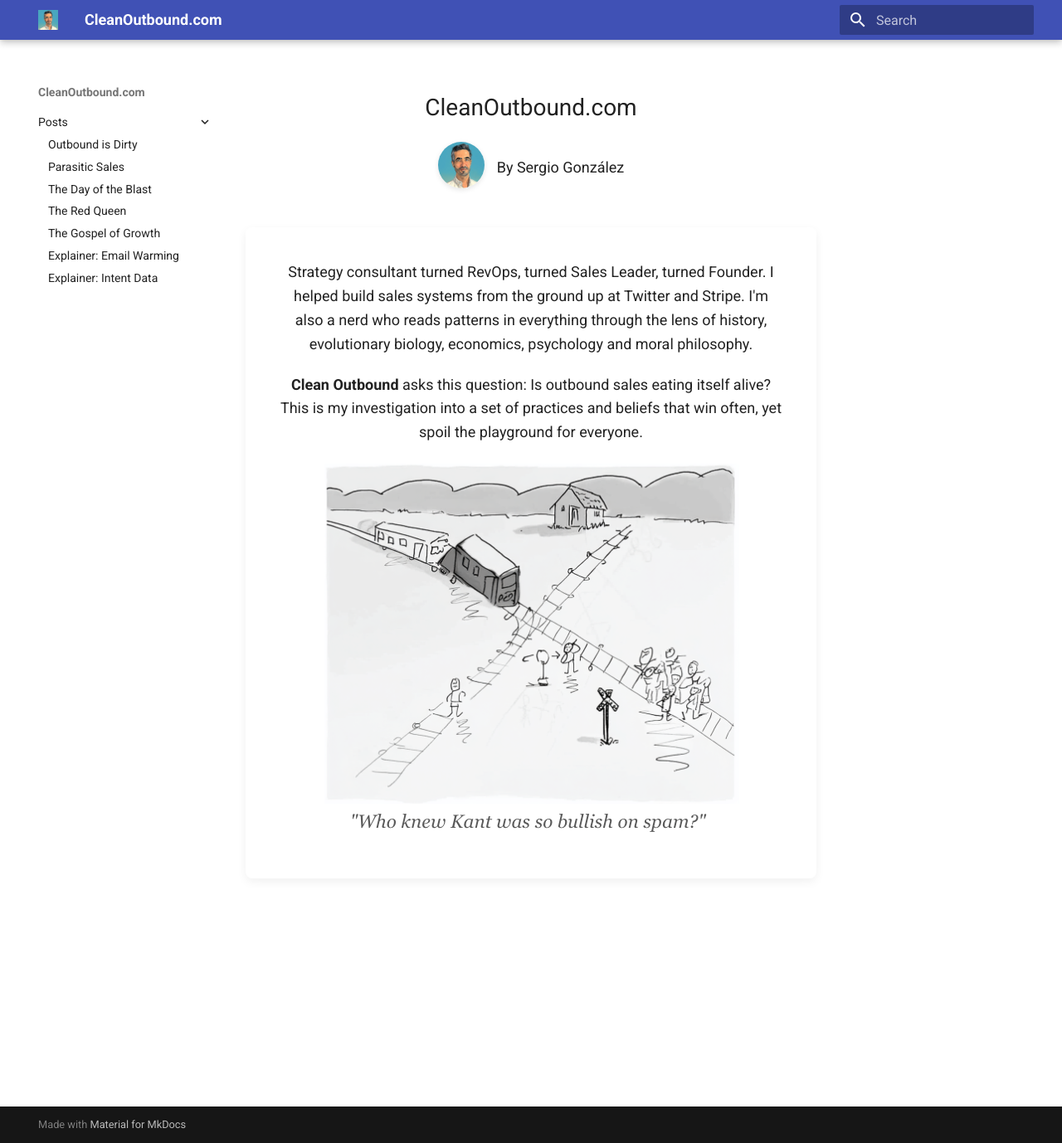
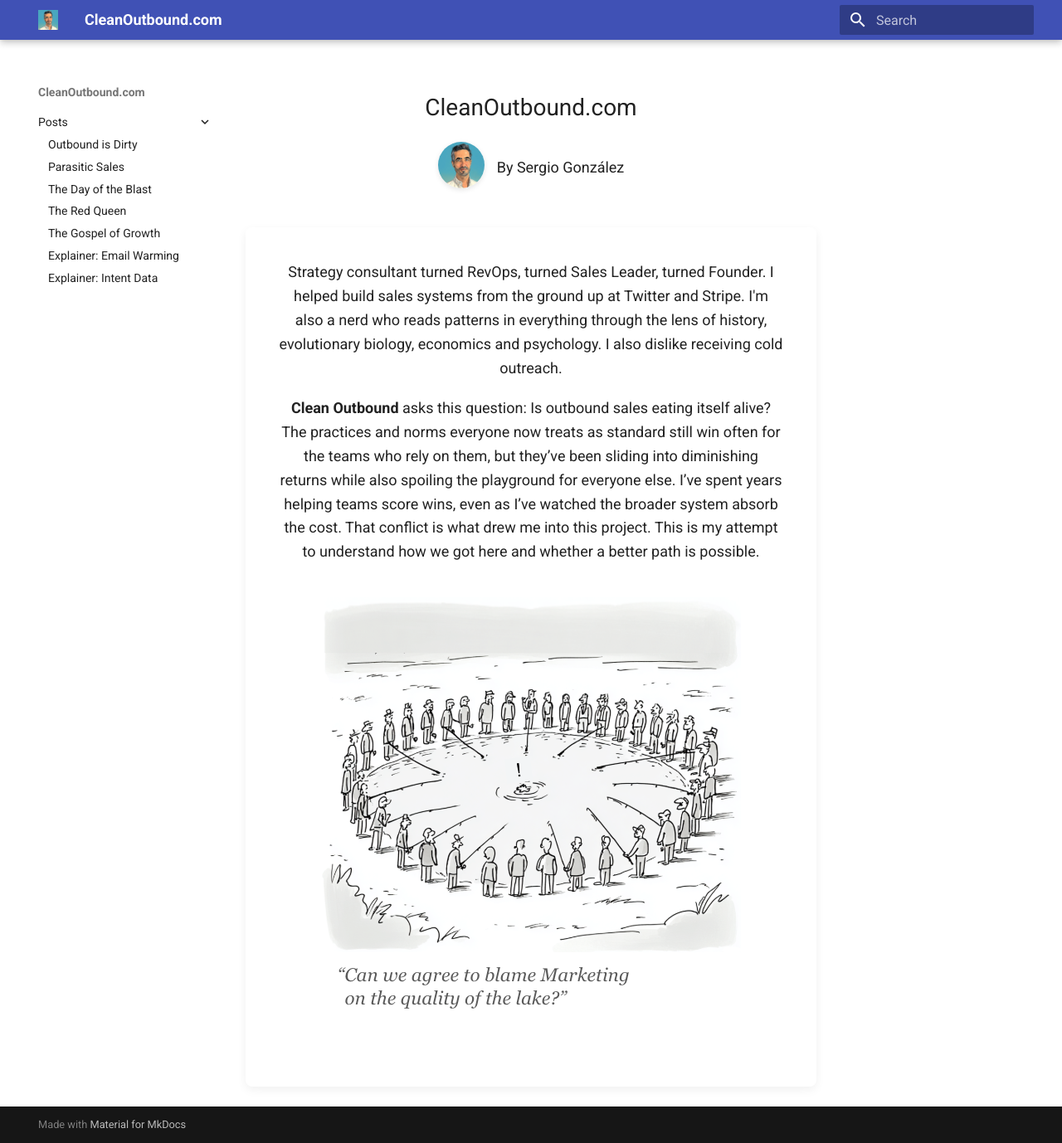
Before and after one commit to sergigon1979/cleanoutbound, an MkDocs documentation site: the page built from docs/index.md, in a window 1280 px wide and 1378 px high. Shown: the whole window at 83% size. Built offline with MkDocs 1.6.1 and Material for MkDocs 9.7.7, drawn with Linux system fonts in a browser that asks for light colours.

Commit message:
Update hero text and cartoon image

```diff
--- a/docs/index.md
+++ b/docs/index.md
@@ -21,13 +21,15 @@
 <div class="hero">
 
 <p>
-Strategy consultant turned RevOps, turned Sales Leader, turned Founder. I helped build sales systems from the ground up at Twitter and Stripe. I'm also a nerd who reads patterns in everything through the lens of history, evolutionary biology, economics, psychology and moral philosophy.
+Strategy consultant turned RevOps, turned Sales Leader, turned Founder. I helped build sales systems from the ground up at Twitter and Stripe. I'm also a nerd who reads patterns in everything through the lens of history, evolutionary biology, economics and psychology. I also dislike receiving cold outreach.
 </p>
 
 <p>
-<strong>Clean Outbound</strong> asks this question: Is outbound sales eating itself alive? This is my investigation into a set of practices and beliefs that win often, yet spoil the playground for everyone.
+<strong>Clean Outbound</strong> asks this question: Is outbound sales eating itself alive?
+
+The practices and norms everyone now treats as standard still win often for the teams who rely on them, but they’ve been sliding into diminishing returns while also spoiling the playground for everyone else. I’ve spent years helping teams score wins, even as I’ve watched the broader system absorb the cost. That conflict is what drew me into this project. This is my attempt to understand how we got here and whether a better path is possible.
 </p>
 
-<img src="assets/homepage-image.png" alt="Clean Outbound Homepage Image" style="max-width:100%;">
-
+<div style="text-align: center; margin: 2rem 0;">
+  <img src="../../assets/tragedy_of_the_commons.png" alt="Cartoon illustrating the tragedy of the commons in outbound sales" style="max-width: 100%; height: auto;">
 </div>
```
Also changed, not shown: site/index.html, site/search/search_index.json.
